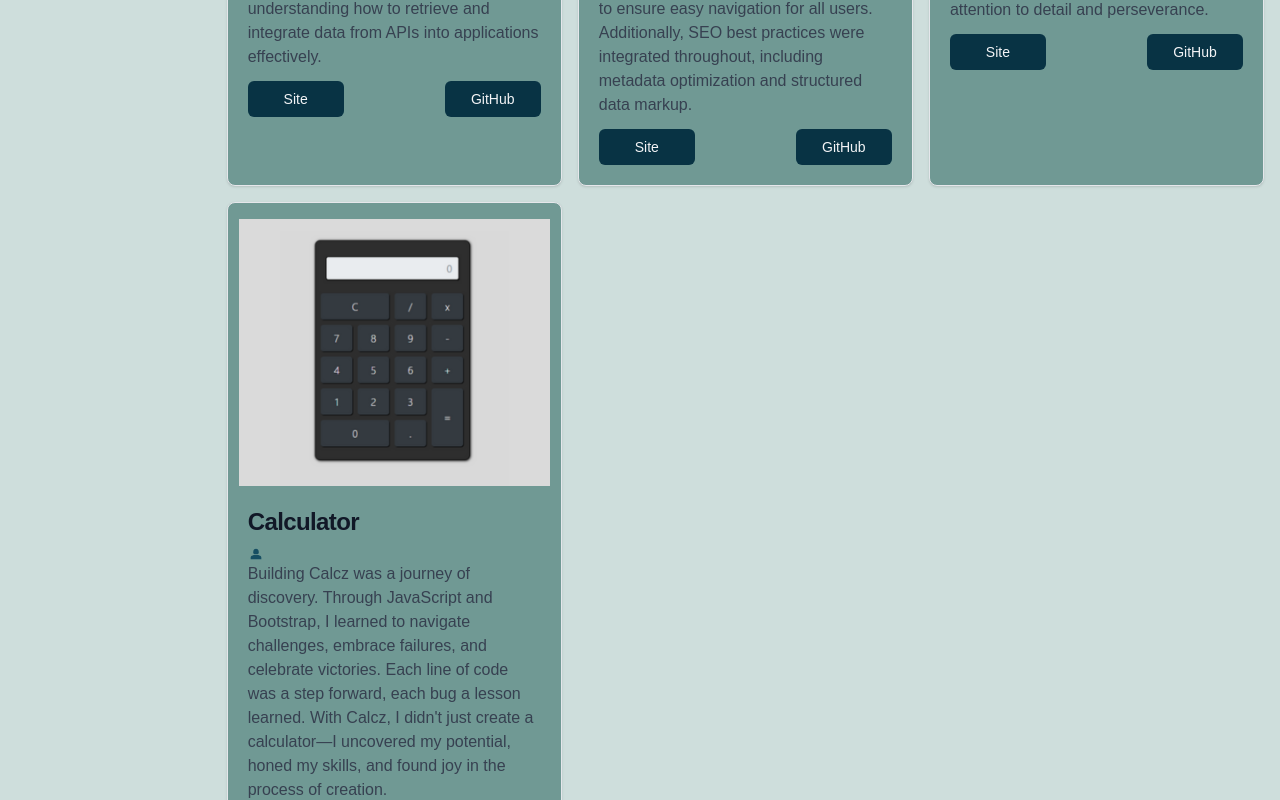
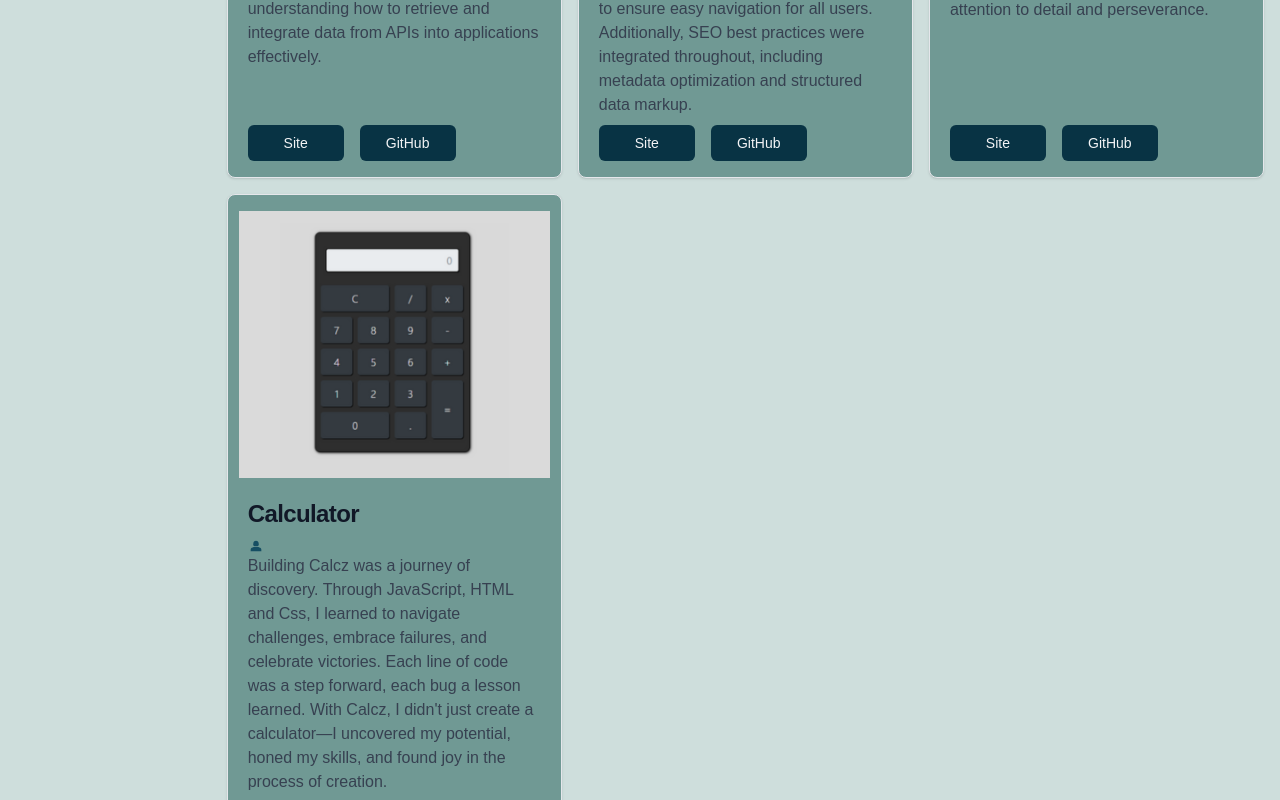
Before and after one commit to IngridAkeida/portfolio, a Next.js app: page / in a window 1280 px wide. Shown: the part 2120-2920 px from the top of the page. Built offline with nearby package versions, Linux system fonts and the light colour scheme; a web font is replaced by a local one; what tailwindcss-animated would draw is missing.

Commit message:
update commit

```diff
--- a/src/components/CardProjects.tsx
+++ b/src/components/CardProjects.tsx
@@ -32,7 +32,7 @@ const CardProjects: React.FC = () => {
       nameProject: "Age Calculator",
       imgProject: "/assets/projects/2.png",
       siteProject: "https://agecalculator-2023.netlify.app/",
-      repositorieProject: "",
+      repositorieProject: "https://github.com/IngridAkeida/age-calculator-app-main",
       aboutProject:
         "Crafting an age calculator using JavaScript, CSS, and HTML was a journey of growth. I aimed for seamless validation and responsive design, ensuring an optimal user experience on any device. Through this project, I honed my skills and learned the importance of attention to detail and perseverance.",
       buildProject: MdPerson2,
@@ -42,8 +42,8 @@ const CardProjects: React.FC = () => {
       nameProject: "Calculator",
       imgProject: "/assets/projects/4.png",
       siteProject: "https://calcz.netlify.app/",
-      repositorieProject: "",
-      aboutProject: `Building Calcz was a journey of discovery. Through JavaScript and Bootstrap, I learned to navigate challenges, embrace failures, and celebrate victories. Each line of code was a step forward, each bug a lesson learned. With Calcz, I ${`didn't`} just create a calculator—I uncovered my potential, honed my skills, and found joy in the process of creation.`,
+      repositorieProject: "https://github.com/IngridAkeida/calculadora",
+      aboutProject: `Building Calcz was a journey of discovery. Through JavaScript, HTML and Css, I learned to navigate challenges, embrace failures, and celebrate victories. Each line of code was a step forward, each bug a lesson learned. With Calcz, I ${`didn't`} just create a calculator—I uncovered my potential, honed my skills, and found joy in the process of creation.`,
       buildProject: MdPerson2,
       technologies: ["ReactJs", "css"],
     },
@@ -83,10 +83,10 @@ const CardProjects: React.FC = () => {
                 </h5>
                 <project.buildProject />
               </div>
-              <p className="mb-3 font-normal text-gray-700 dark:text-gray-400">
+              <p className="mb-10 font-normal text-gray-700 dark:text-gray-400">
                 {project.aboutProject}
               </p>
-              <div className="flex justify-between ">
+              <div className="flex absolute bottom-4 gap-4">
                 <a
                   href={project.siteProject}
                   className={styleLink}
```
